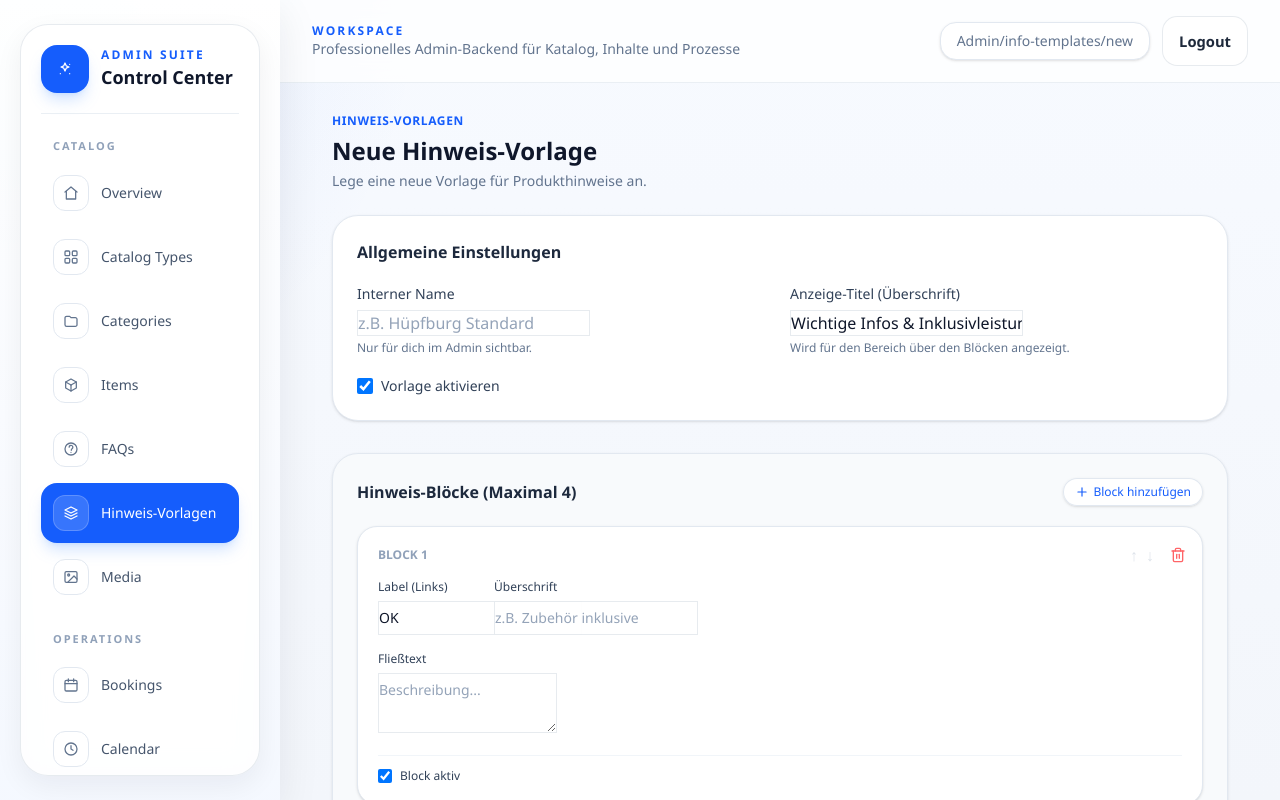
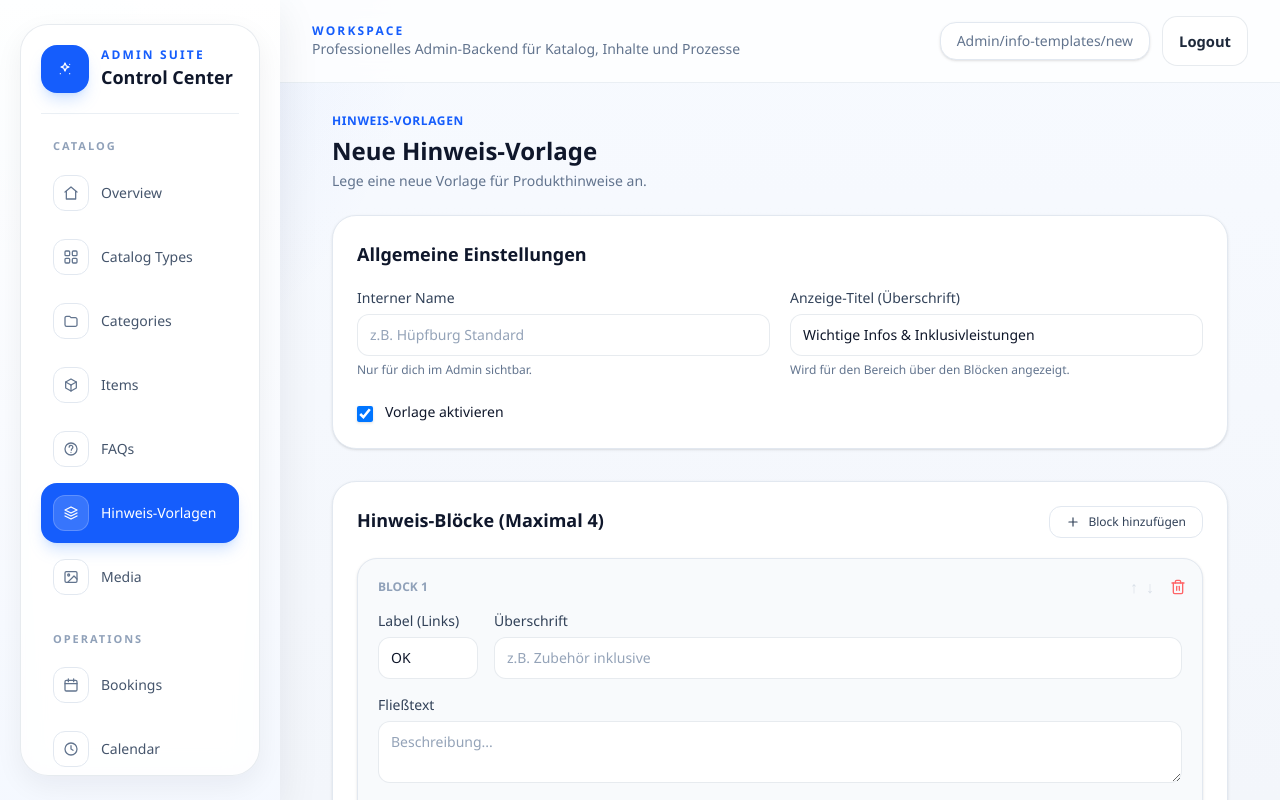
Before and after one commit to King-ElWebo/gmf-website-fullstack, a Next.js app: page /admin/info-templates/new in a window 1280 px wide. Both pictures are taken after a click on the button "Block hinzufügen". Built offline with nearby package versions, Linux system fonts and the light colour scheme; no server answers.

Commit message:
admin panel fix

```diff
--- a/src/app/(public)/kontakt/ContactClient.tsx
+++ b/src/app/(public)/kontakt/ContactClient.tsx
@@ -172,7 +172,10 @@ export function ContactClient({ settings }: ContactClientProps) {
                         <form onSubmit={handleSubmit} className="space-y-6">
                             <Input label="Name" type="text" name="name" placeholder="Max Mustermann" value={formData.name} onChange={(e) => setFormData({ ...formData, name: e.target.value })} required />
                             <Input label="E-Mail" type="email" name="email" placeholder="max@beispiel.de" value={formData.email} onChange={(e) => setFormData({ ...formData, email: e.target.value })} required />
-                            <Input label="Telefon" type="tel" name="phone" placeholder="0123 456789" value={formData.phone} onChange={(e) => setFormData({ ...formData, phone: e.target.value })} />
+                            <Input label="Telefon" type="tel" name="phone" placeholder="0123 456789" value={formData.phone} onChange={(e) => {
+                                const sanitizedValue = e.target.value.replace(/[^\d\s+\-()]/g, '');
+                                setFormData({ ...formData, phone: sanitizedValue });
+                            }} />
                             <Input label="Betreff" type="text" name="subject" placeholder="Worum geht es?" value={formData.subject} onChange={(e) => setFormData({ ...formData, subject: e.target.value })} required />
                             <Textarea label="Nachricht" name="message" placeholder="Ihre Nachricht an uns..." value={formData.message} onChange={(e) => setFormData({ ...formData, message: e.target.value })} rows={8} required />
                             {error && (
--- a/src/app/admin/info-templates/_components/info-template-form.tsx
+++ b/src/app/admin/info-templates/_components/info-template-form.tsx
@@ -3,6 +3,8 @@
 import { useState } from "react";
 import { useRouter } from "next/navigation";
 import { AdminButton } from "../../_components/ui/AdminButton";
+import { AdminCard } from "../../_components/ui/AdminCard";
+import { AdminField, AdminInput, AdminTextarea, AdminCheckbox } from "../../_components/ui/AdminInputs";
 import { GripVertical, Plus, Trash2 } from "lucide-react";
 
 export type InfoTemplateBlockData = {
@@ -154,63 +156,53 @@ export function InfoTemplateForm({
                 </div>
             )}
 
-            <div className="space-y-5 rounded-[26px] border border-[#e2e8f0] bg-white p-6 shadow-sm">
-                <h2 className="font-semibold text-slate-800">Allgemeine Einstellungen</h2>
-
+            <AdminCard title="Allgemeine Einstellungen">
                 <div className="grid gap-5 md:grid-cols-2">
-                    <div>
-                        <label className="mb-1.5 block text-sm font-medium text-slate-700">Interner Name</label>
-                        <input
+                    <AdminField label="Interner Name" helperText="Nur für dich im Admin sichtbar.">
+                        <AdminInput
                             type="text"
                             required
                             value={formData.internalName}
                             onChange={(e) => setFormData({ ...formData, internalName: e.target.value })}
-                            className="admin-input"
                             placeholder="z.B. Hüpfburg Standard"
                         />
-                        <p className="mt-1 text-xs text-slate-500">Nur für dich im Admin sichtbar.</p>
-                    </div>
+                    </AdminField>
 
-                    <div>
-                        <label className="mb-1.5 block text-sm font-medium text-slate-700">Anzeige-Titel (Überschrift)</label>
-                        <input
+                    <AdminField label="Anzeige-Titel (Überschrift)" helperText="Wird für den Bereich über den Blöcken angezeigt.">
+                        <AdminInput
                             type="text"
                             required
                             value={formData.title}
                             onChange={(e) => setFormData({ ...formData, title: e.target.value })}
-                            className="admin-input"
                         />
-                        <p className="mt-1 text-xs text-slate-500">Wird für den Bereich über den Blöcken angezeigt.</p>
-                    </div>
+                    </AdminField>
                 </div>
 
-                <div>
-                    <label className="flex items-center gap-2 text-sm font-medium text-slate-700">
-                        <input
-                            type="checkbox"
+                <div className="mt-6">
+                    <AdminCheckbox
+                        label="Vorlage aktivieren"
                         checked={formData.isActive}
                         onChange={(e) => setFormData({ ...formData, isActive: e.target.checked })}
-                            className="h-4 w-4 rounded border-slate-300 text-blue-600 focus:ring-blue-500"
                     />
-                        Vorlage aktivieren
-                    </label>
                 </div>
-            </div>
+            </AdminCard>
 
-            <div className="space-y-5 rounded-[26px] border border-[#e2e8f0] bg-slate-50 p-6 shadow-sm">
-                <div className="flex items-center justify-between">
-                    <h2 className="font-semibold text-slate-800">Hinweis-Blöcke (Maximal 4)</h2>
-                    {formData.blocks.length < 4 && (
-                        <button
+            <AdminCard
+                title="Hinweis-Blöcke (Maximal 4)"
+                headerAction={
+                    formData.blocks.length < 4 && (
+                        <AdminButton
                             type="button"
                             onClick={addBlock}
-                            className="inline-flex items-center gap-1 rounded-full bg-white px-3 py-1.5 text-xs font-medium text-blue-600 shadow-sm ring-1 ring-inset ring-slate-200 hover:bg-slate-50"
+                            variant="secondary"
+                            className="h-8 gap-1 px-3 text-xs"
                         >
                             <Plus size={14} />
                             Block hinzufügen
-                        </button>
-                    )}
-                </div>
+                        </AdminButton>
+                    )
+                }
+            >
 
                 <div className="space-y-4">
                     {formData.blocks.length === 0 ? (
@@ -219,7 +211,7 @@ export function InfoTemplateForm({
                         </div>
                     ) : (
                         formData.blocks.map((block, index) => (
-                            <div key={index} className="relative rounded-[20px] border border-slate-200 bg-white p-5 shadow-sm">
+                            <div key={index} className="relative rounded-[20px] border border-slate-200 bg-slate-50 p-5 shadow-sm">
                                 <div className="absolute right-4 top-4 flex items-center gap-2">
                                     <button
                                         type="button"
@@ -249,56 +241,47 @@ export function InfoTemplateForm({
                                 <div className="mb-4 text-xs font-semibold uppercase text-slate-400">Block {index + 1}</div>
 
                                 <div className="grid gap-4 md:grid-cols-[100px_1fr]">
-                                    <div>
-                                        <label className="mb-1.5 block text-xs font-medium text-slate-700">Label (Links)</label>
-                                        <input
+                                    <AdminField label="Label (Links)">
+                                        <AdminInput
                                             type="text"
                                             required
                                             value={block.highlightLabel}
                                             onChange={(e) => updateBlock(index, "highlightLabel", e.target.value)}
-                                            className="admin-input py-1.5 text-sm"
                                             placeholder="z.B. OK, 230V, !"
                                         />
-                                    </div>
-                                    <div>
-                                        <label className="mb-1.5 block text-xs font-medium text-slate-700">Überschrift</label>
-                                        <input
+                                    </AdminField>
+                                    <AdminField label="Überschrift">
+                                        <AdminInput
                                             type="text"
                                             required
                                             value={block.heading}
                                             onChange={(e) => updateBlock(index, "heading", e.target.value)}
-                                            className="admin-input py-1.5 text-sm"
                                             placeholder="z.B. Zubehör inklusive"
                                         />
-                                    </div>
-                                    <div className="md:col-span-2">
-                                        <label className="mb-1.5 block text-xs font-medium text-slate-700">Fließtext</label>
-                                        <textarea
+                                    </AdminField>
+                                    <AdminField label="Fließtext" className="md:col-span-2">
+                                        <AdminTextarea
                                             required
                                             value={block.body}
                                             onChange={(e) => updateBlock(index, "body", e.target.value)}
-                                            className="admin-input min-h-[60px] py-1.5 text-sm"
                                             placeholder="Beschreibung..."
+                                            rows={2}
                                         />
-                                    </div>
+                                    </AdminField>
                                 </div>
 
-                                <div className="mt-4 border-t border-slate-100 pt-3">
-                                    <label className="flex items-center gap-2 text-xs font-medium text-slate-700">
-                                        <input
-                                            type="checkbox"
+                                <div className="mt-4 border-t border-slate-200 pt-4">
+                                    <AdminCheckbox
+                                        label="Block aktiv"
                                         checked={block.isActive}
                                         onChange={(e) => updateBlock(index, "isActive", e.target.checked)}
-                                            className="h-3.5 w-3.5 rounded border-slate-300 text-blue-600 focus:ring-blue-500"
                                     />
-                                        Block aktiv
-                                    </label>
                                 </div>
                             </div>
                         ))
                     )}
                 </div>
-            </div>
+            </AdminCard>
 
             <div className="flex items-center justify-between border-t border-slate-200 pt-6">
                 {!isNew ? (
```
Also changed, not shown: src/lib/booking-core/infrastructure/database/PrismaBookingRepository.ts (+23 -12 lines). Lines whose indentation alone changed are shown as unchanged.
